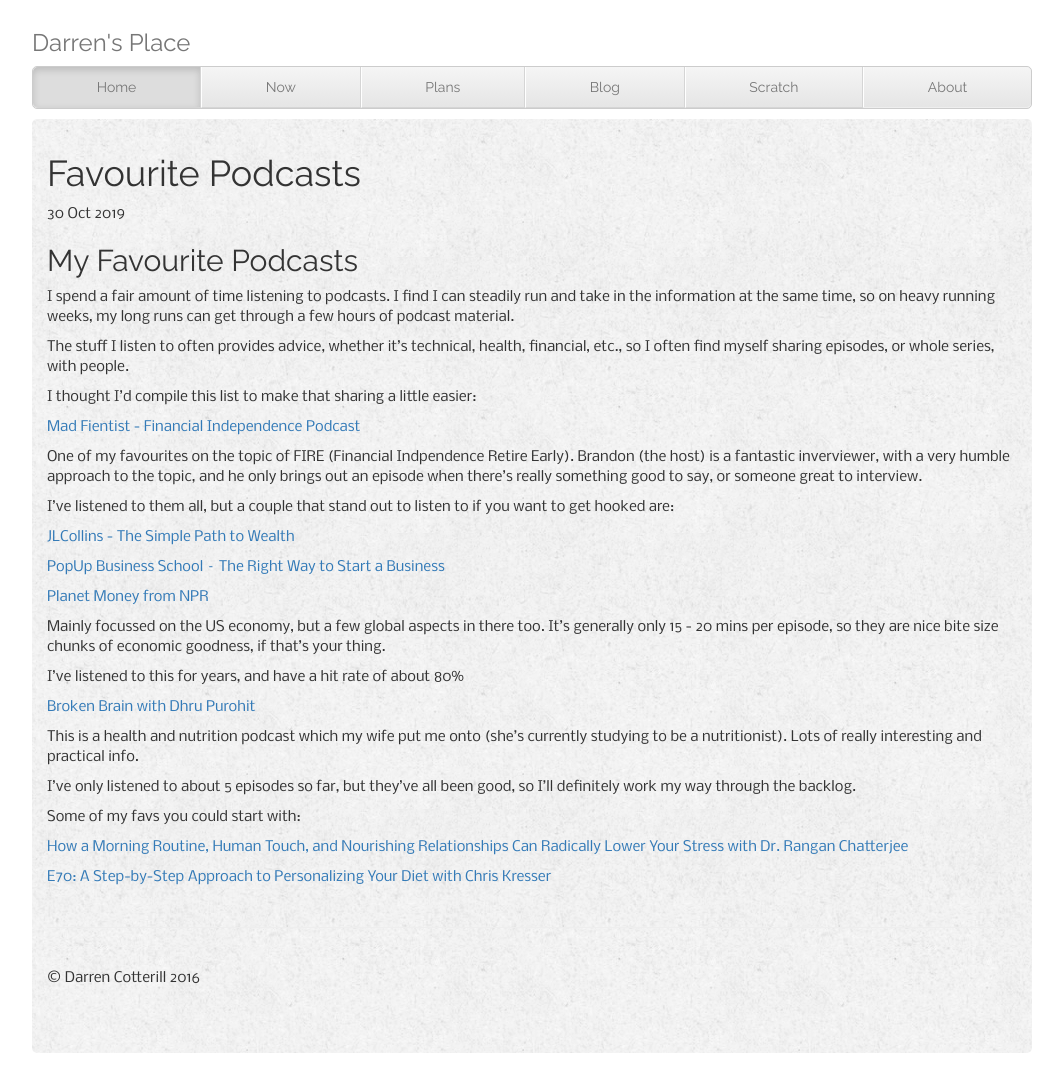
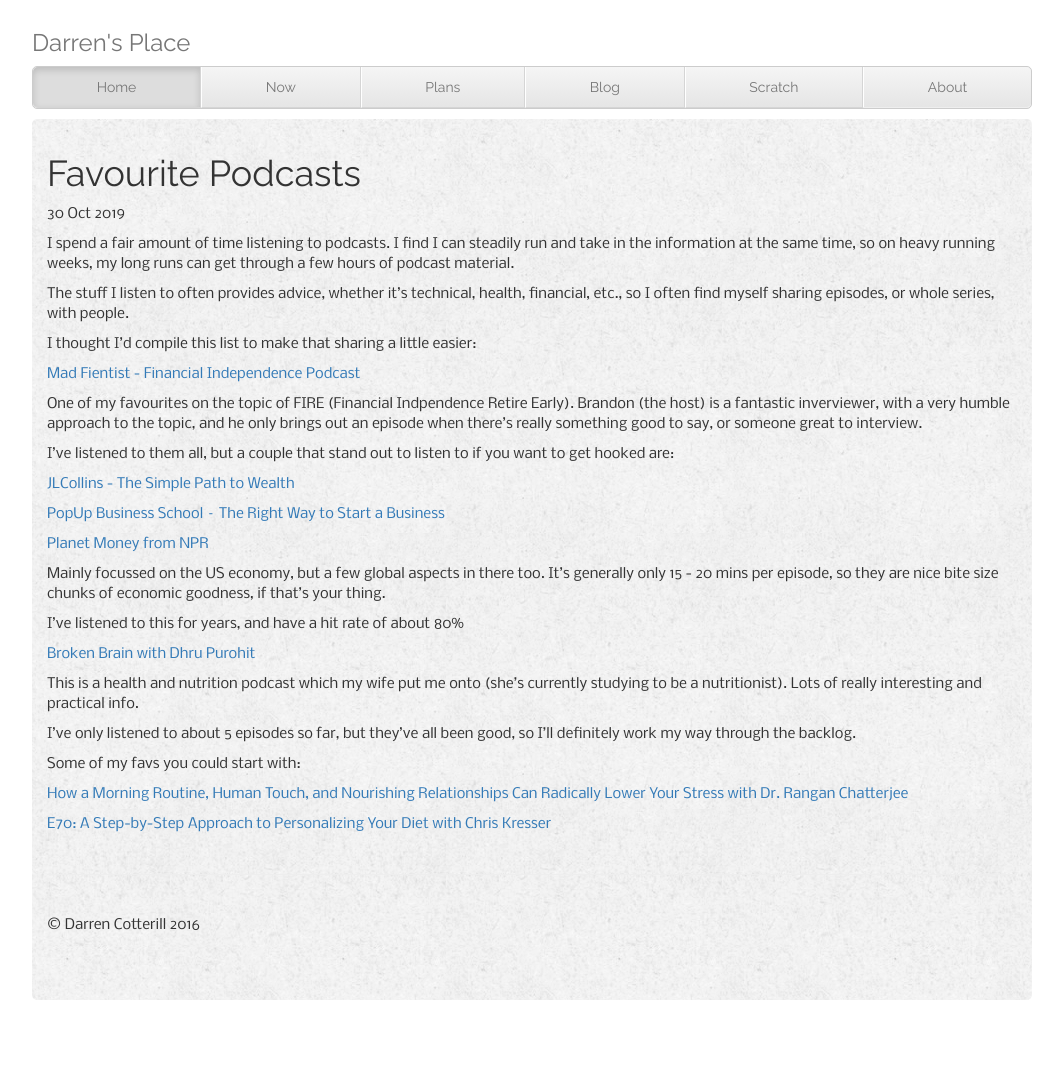
Before and after one commit to DCotterill/DCotterill.github.io, a Jekyll site: the page built from _posts/2019-10-30-favourite-podcasts.md, in a window 1280 px wide. Shown: the whole page, without its empty margins (108-1171 px from the left). Built offline with Jekyll 4.4.1, drawn with Linux system fonts in a browser that asks for light colours; nearby versions of some CDN libraries; some web fonts are replaced; comment, search, counter and statistics services are not loaded; after the commit the page ends 1030 px from its top, so only the background shows below that.

Commit message:
Update 2019-10-30-favourite-podcasts.md

```diff
--- a/_posts/2019-10-30-favourite-podcasts.md
+++ b/_posts/2019-10-30-favourite-podcasts.md
@@ -6,7 +6,6 @@
 comments: true
 permalink: /posts/favourite-podcasts/
 ---
-## My Favourite Podcasts
 
 I spend a fair amount of time listening to podcasts. I find I can steadily run and take in the information at the same time, so on heavy running weeks, my long runs can get through a few hours of podcast material.
 
```
